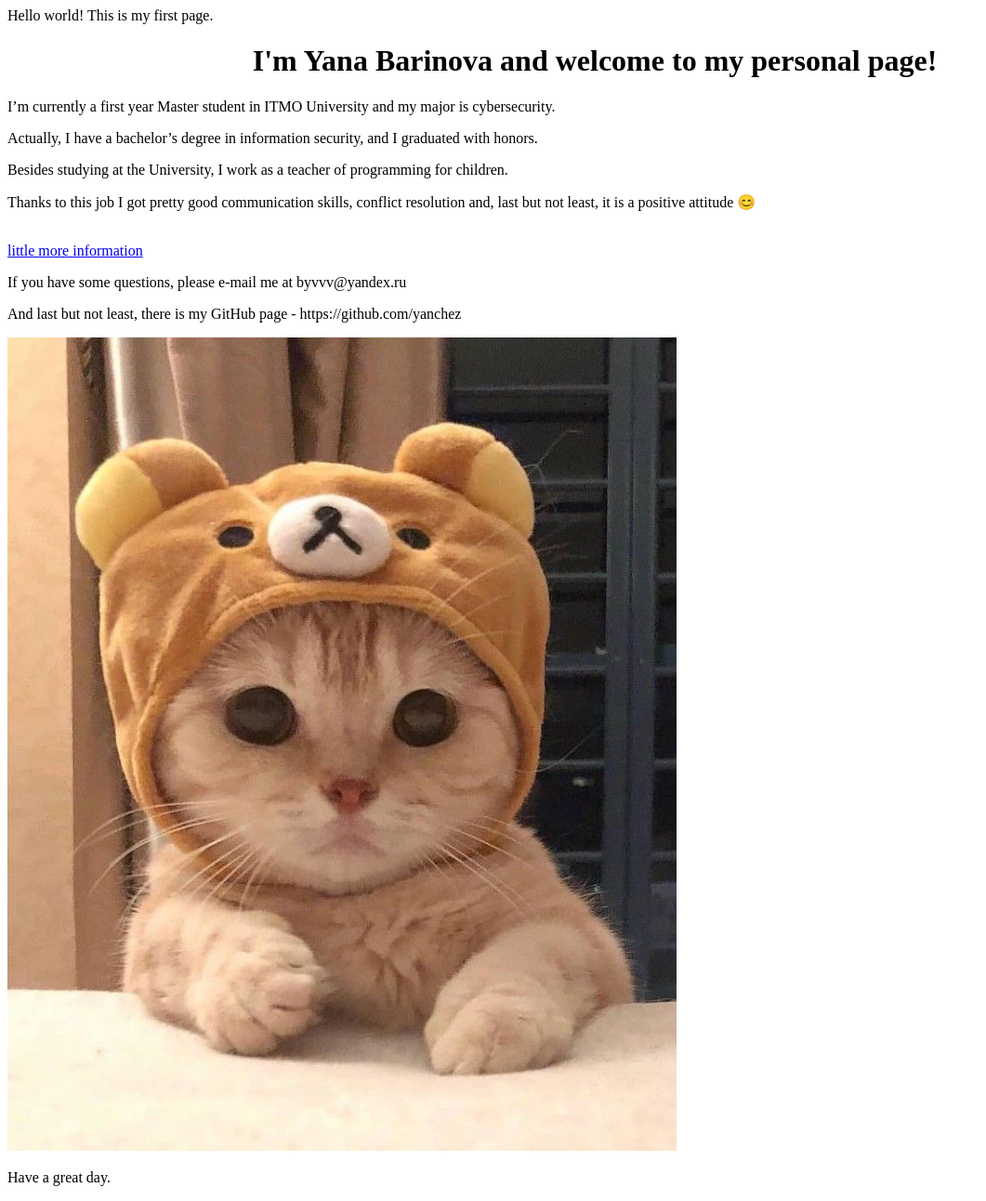
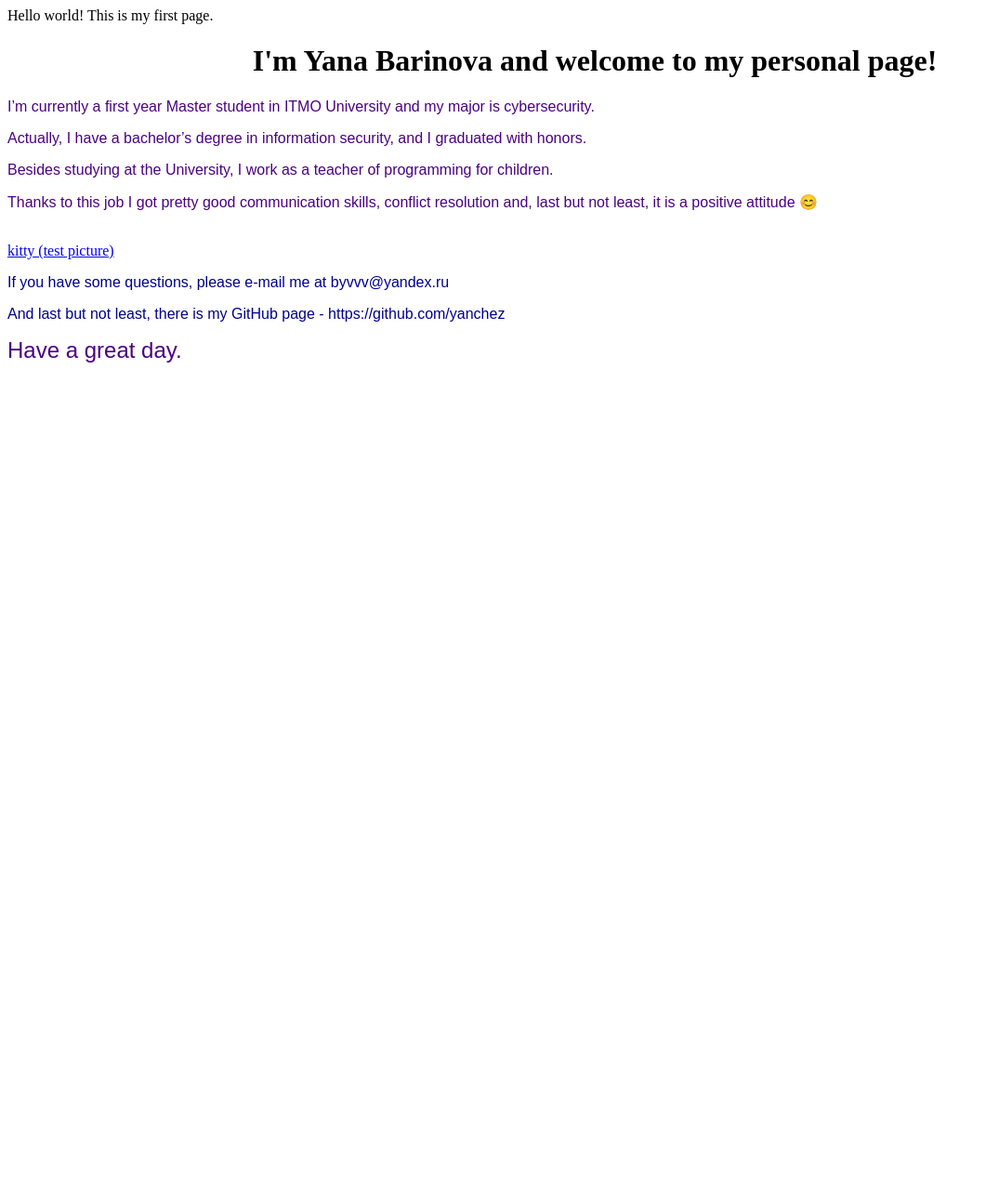
Before and after one commit to yanchez/wad-2022-hw1, a Flask app: page / in a window 1280 px wide. Shown: the whole page at 93% size, without its empty margins (0-1061 px from the left). After the commit the page ends 390 px from the top, so only its background shows below. Run offline with Flask 2, Linux system fonts and the light colour scheme.

Commit message:
some colors and content on the main page, final version

```diff
--- a/backend/templates/mainpage.html
+++ b/backend/templates/mainpage.html
@@ -5,16 +5,18 @@
     <title>First page</title>
     </head>
     <body>
+
         <h1 align="middle"> I'm Yana Barinova and welcome to my personal page!</h1>
-        <p  align="left"> I’m currently a first year Master student in ITMO University and my major is cybersecurity. </p>
-        <p  align="left"> Actually, I have a bachelor’s degree in information security, and I graduated with honors. </p>
-        <p  align="left"> Besides studying at the University, I work as a teacher of programming for children. </p>
-        <p  align="left"> Thanks to this job I got pretty good communication skills, conflict resolution and, last but not least, it is a positive attitude 😊 </p>
-        <br><a href="/info"> little more information </a>
-        <p>If you have some questions, please e-mail me at byvvv@yandex.ru</p>
-        <p>And last but not least, there is my GitHub page - https://github.com/yanchez</p>
-        <img src="/backend/static/cat.jpg">
-        <p> Have a great day.</p>
+
+        <p  align="left" > <font color=#4B0082 face="Arial">I’m currently a first year Master student in ITMO University and my major is cybersecurity. </font></p>
+        <p  align="left"> <font color=#4B0082 face="Arial">Actually, I have a bachelor’s degree in information security, and I graduated with honors. </font></p>
+        <p  align="left"> <font color=#4B0082 face="Arial">Besides studying at the University, I work as a teacher of programming for children. </font></p>
+        <p  align="left"> <font color=#4B0082 face="Arial">Thanks to this job I got pretty good communication skills, conflict resolution and, last but not least, it is a positive attitude 😊 </font></p>
+        <br><a href="/info"> kitty (test picture) </a>
+        <p><font size="3" color=#00008B face="Arial">If you have some questions, please e-mail me at byvvv@yandex.ru</font></p>
+        <p><font size="3"color=#00008B face="Arial">And last but not least, there is my GitHub page - https://github.com/yanchez</font></p>
+        <!-- <img src="/backend/static/cat.jpg"> -->
+        <p><font size="5" color=#4B0082 face="Arial">Have a great day.</font></p>
 
     </body>
 </html>
```
Also changed, not shown: backend/templates/info.html (line endings or trailing spaces).
